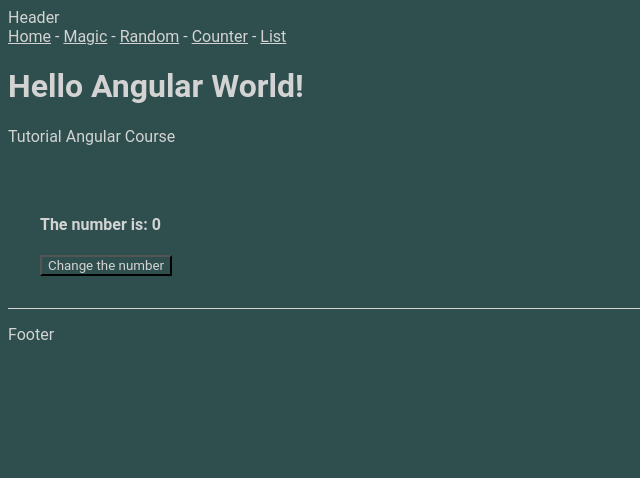
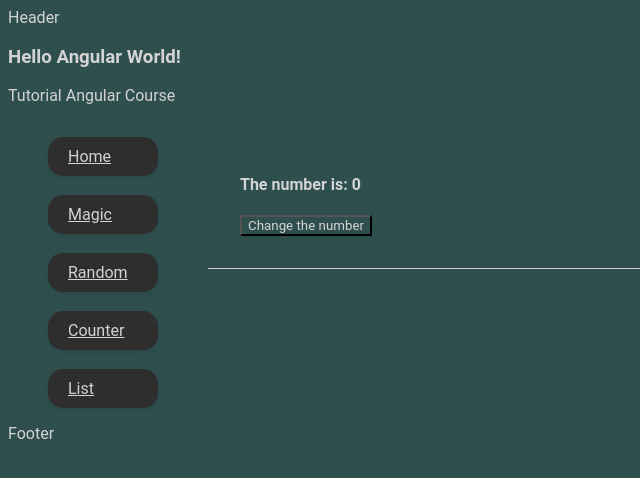
Before and after one commit to rcamarano/curso-angular, an Angular app: page /random in a window 1280 px wide. Shown: the top 478 px of the page, without its empty margins (0-640 px from the left). Built offline with nearby package versions, Linux system fonts and the light colour scheme.

Commit message:
just adding some style and making component loado as sidebar

```diff
--- a/src/app/app.component.css
+++ b/src/app/app.component.css
@@ -0,0 +1,10 @@
+.menu {
+    display: flex;
+    justify-content: space-between;
+    align-items: center;
+    width: 70px;
+    padding: 10px 20px;
+    border-radius: 15px;
+    background-color: #2e2e2e;
+    box-shadow: 0 2px 4px 0 rgba(0, 0, 0, 0.1);
+}
--- a/src/app/app.component.html
+++ b/src/app/app.component.html
@@ -1,15 +1,20 @@
 <header>Header</header>
-<nav>
-    <a routerLink="/">Home</a> -
-    <a routerLink="/magic">Magic</a> -
-    <a routerLink="random/">Random</a> -
-    <a routerLink="/counter">Counter</a> -
-    <a routerLink="/list">List</a>
-</nav>
-<h1>Hello Angular World!</h1>
+<h3>Hello Angular World!</h3>
 <p>Tutorial Angular Course</p>
-
-<router-outlet></router-outlet>
+<div style="display: flex">
+    <div style="width: 200px;">
+    <ul>
+        <a class="menu" routerLink="/">Home</a> <br>
+        <a class="menu" routerLink="/magic">Magic</a> <br>
+        <a class="menu" routerLink="random/">Random</a> <br>
+        <a class="menu" routerLink="/counter">Counter</a> <br>
+        <a class="menu" routerLink="/list">List</a>
+    </ul>
+    </div>
+    <div style="flex: 1;">
+        <router-outlet></router-outlet>
+    </div>
+</div>
 <footer>Footer</footer>
 
 <!-- <app-first-component></app-first-component>
```
